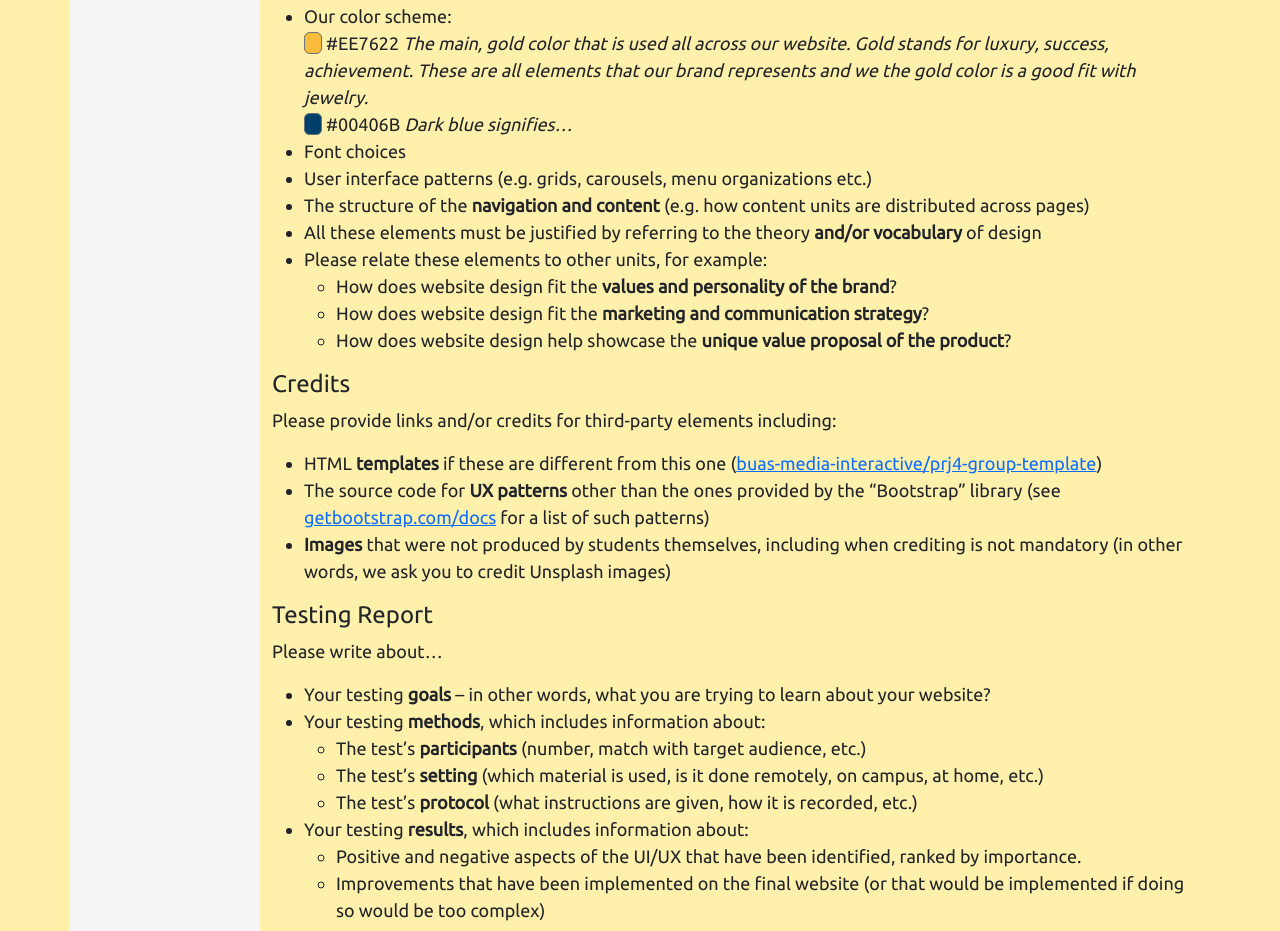
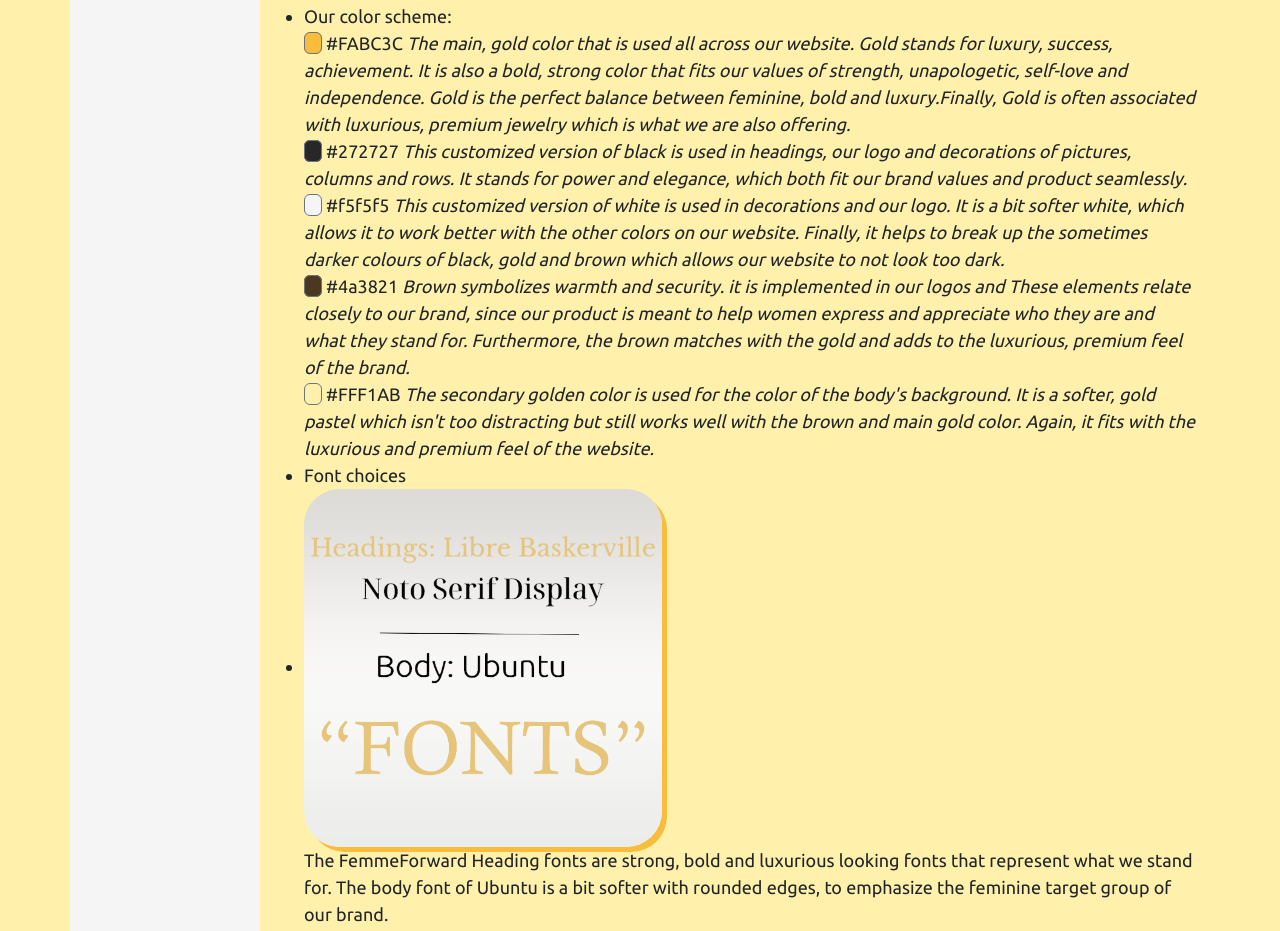
Before and after one commit to FemmeForwardPRJ4-2223/FemmeForward-PRJ4, a plain HTML site: page corporate.html in a window 1280 px wide. Shown: the part 1226-2157 px from the top of the page. Drawn offline with nearby package versions, Linux system fonts and the light colour scheme.

Commit message:
worked on production corporate

```diff
--- a/corporate.html
+++ b/corporate.html
@@ -178,17 +178,34 @@
               <ul class="list-unstyled">
                 <li>
                   <span class="border border-secondary rounded px-2 me-1" style="background-color: #FABC3C;"></span>
-                  #EE7622
-                  <em>The main, gold color that is used all across our website.  Gold stands for  luxury, success, achievement. These are all elements that our brand represents and we the gold color is a good fit with jewelry. </em>
+                  #FABC3C
+                  <em>The main, gold color that is used all across our website.  Gold stands for  luxury, success, achievement. It is also a bold, strong color that fits our values of strength, unapologetic, self-love and independence. Gold is the perfect balance between feminine, bold and luxury.Finally, Gold is often associated with luxurious, premium jewelry which is what we are also offering.</em>
+                </li>
+				   <li>
+                  <span class="border border-secondary rounded px-2 me-1" style="background-color: #272727;"></span>
+                  #272727
+                  <em>This customized version of black is used in headings, our logo and decorations of pictures, columns and rows. It stands for power and elegance, which both fit our brand values and product seamlessly.  </em>
+                </li>
+				   <li>
+                  <span class="border border-secondary rounded px-2 me-1" style="background-color: #f5f5f5;"></span>
+                  #f5f5f5
+                  <em>This customized version of white is used in decorations and our logo. It is a bit softer white, which allows it to work better with the other colors on our website. Finally, it helps to break up the sometimes darker colours of black, gold and brown which allows our website to not look too dark. </em>
                 </li>
                 <li>
-                  <span class="border border-secondary rounded px-2 me-1" style="background-color: #00406B;"></span>
-                  #00406B
-                  <em>Dark blue signifies&hellip;</em>
+                  <span class="border border-secondary rounded px-2 me-1" style="background-color: #4a3821;"></span>
+                  #4a3821
+                  <em>Brown symbolizes warmth and security. it is implemented in our logos and These elements relate closely to our brand, since our product is meant to help women express and appreciate who they are and what they stand for. Furthermore, the brown matches with the gold and adds to the luxurious, premium feel of the brand.</em>
+                </li>
+				   <li>
+                  <span class="border border-secondary rounded px-2 me-1" style="background-color: #FFF1AB;"></span>
+                  #FFF1AB
+                  <em>The secondary golden color is used for the color of the body's background. It is a softer, gold pastel which isn't too distracting but still works well with the brown and main gold color. Again, it fits with the luxurious and premium feel of the website. </em>
                 </li>
               </ul>
             </li>
             <li>Font choices</li>
+			  <li><img src="images/fontsvi.png" class="fonts"></li>
+			  <p>The FemmeForward Heading fonts are strong, bold and luxurious looking fonts that represent what we stand for. The body font of Ubuntu is a bit softer with rounded edges, to emphasize the feminine target group of our brand.</p>
             <li>User interface patterns (e.g. grids, carousels, menu organizations etc.)</li>
             <li>The structure of the <strong>navigation and content</strong> (e.g. how content units are distributed across pages)</li>
             <li>All these elements must be justified by referring to the theory <strong>and/or vocabulary</strong> of design</li>
--- a/css/styles.css
+++ b/css/styles.css
@@ -116,6 +116,13 @@ margin-top: 1px !important;
 .hotlinkscolor {
 	background: #f5f5f5;
 }
+
+	.fonts{
+		width: 40%;
+	 border-radius: 10%;
+		box-shadow: 5px 5px #FABC3C;
+	}
+
 /* End Other pages - Corporate */
 
 /* Start Other pages - Funding Tiers */
```
